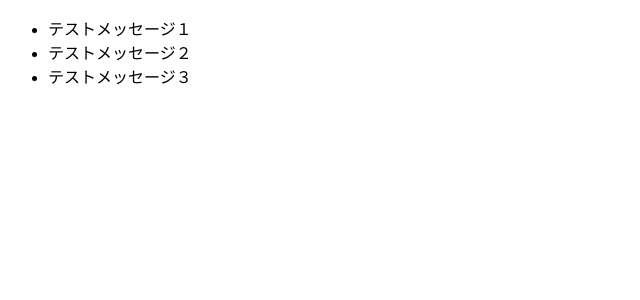
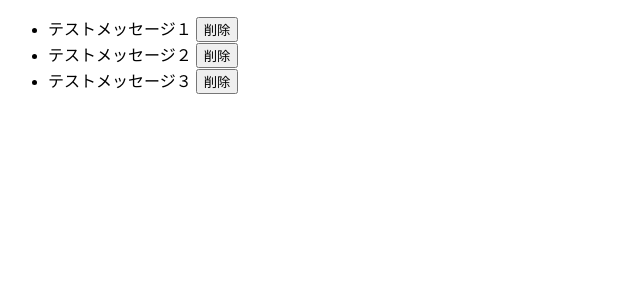
Before and after one commit to dbviewer-zigen/react-training-01, a React (Create React App) app: page / in a window 1280 px wide. Shown: the top 300 px of the page, without its empty margins (0-640 px from the left). Built offline with nearby package versions, Linux system fonts and the light colour scheme; data requests are answered from the project's data file.

Commit message:
削除処理を追加

```diff
--- a/src/pages/TodoListPage.tsx
+++ b/src/pages/TodoListPage.tsx
@@ -6,7 +6,7 @@ export const TodoListPage = () => {
   // カスタムフックから必要な変数を取得
   // useTodoというカスタムフックを宣言
   // 第一引数はステート、第二引数以降はステートを更新するための各種関数
-  const { todoList } = useTodo();
+  const { todoList, add, update, remove } = useTodo();
 
   console.log("render todo list");
   return (
@@ -15,6 +15,7 @@ export const TodoListPage = () => {
         {todoList.map((todo, index) => (
           <li key={todo.id}>
             {todo.title} {todo.completed ? "(完了)" : ""}
+            <button onClick={() => remove(todo.id)}>削除</button>
           </li>
         ))}
       </ul>
```
